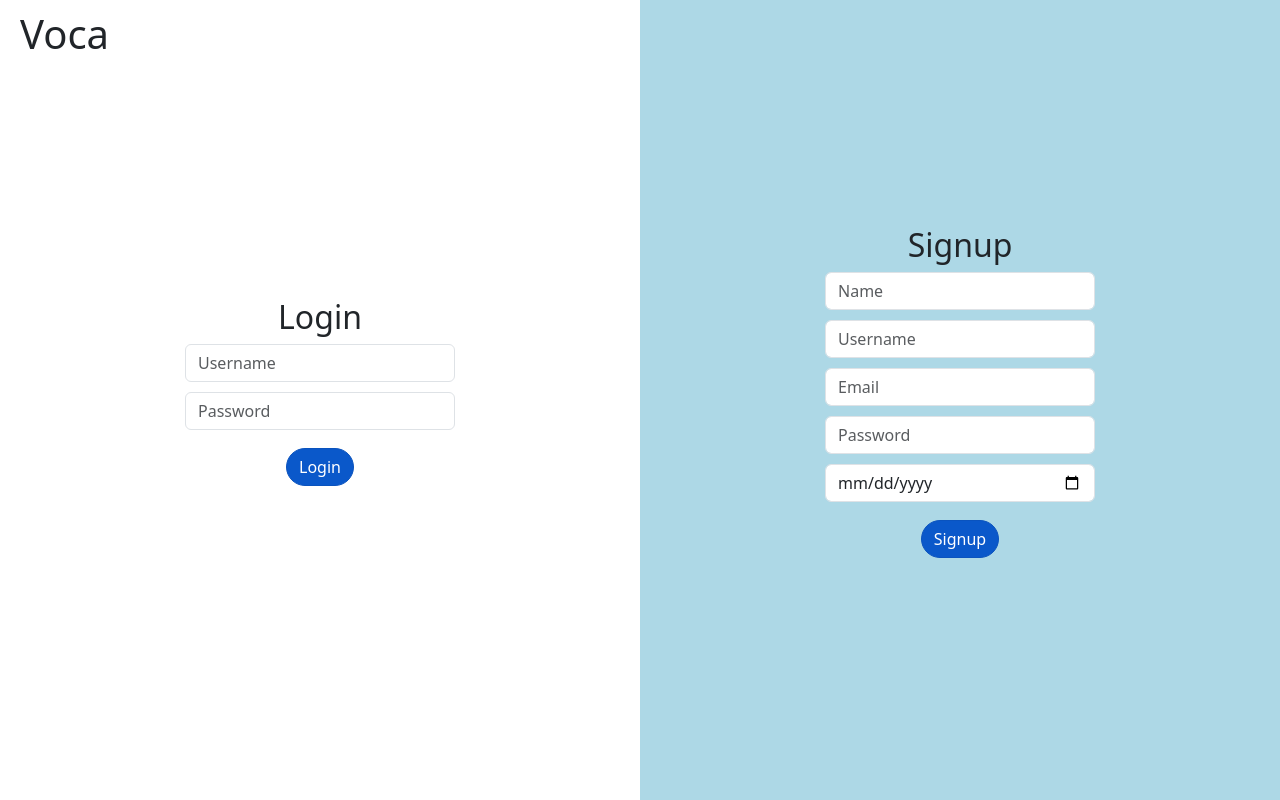
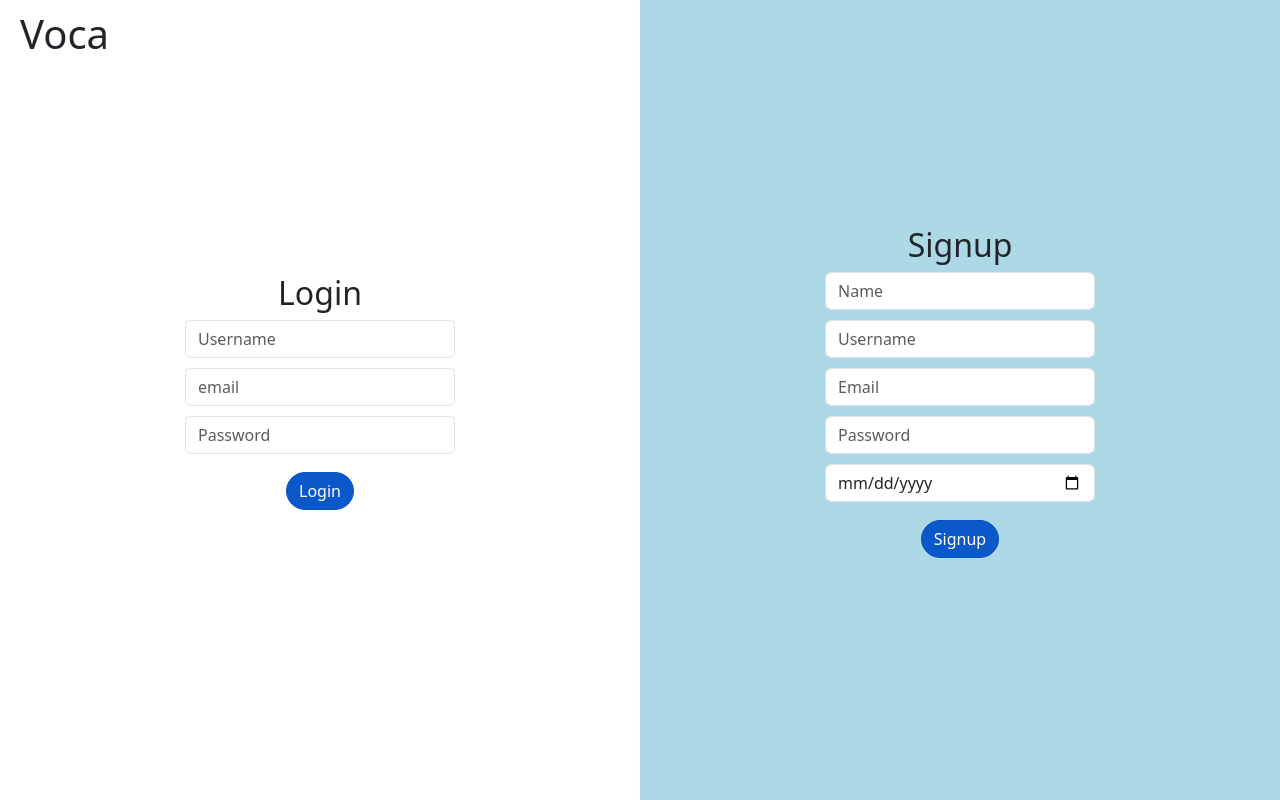
Before and after one commit to Ahmad-ayoub/Voca, a React (Create React App) app: page / in a window 1280 px wide. Built offline with nearby package versions, Linux system fonts and the light colour scheme.

Commit message:
working on login likn

```diff
--- a/src/Components/AuthPage.js
+++ b/src/Components/AuthPage.js
@@ -77,6 +77,13 @@ const AuthPage = () => {
           required
         />
         <input
+          className="form-control signupBtns"
+          type="text"
+          placeholder="email"
+          onChange={getEmail}
+          required
+        />
+        <input
           className="form-control loginBtns"
           type="password"
           placeholder="Password"
```
